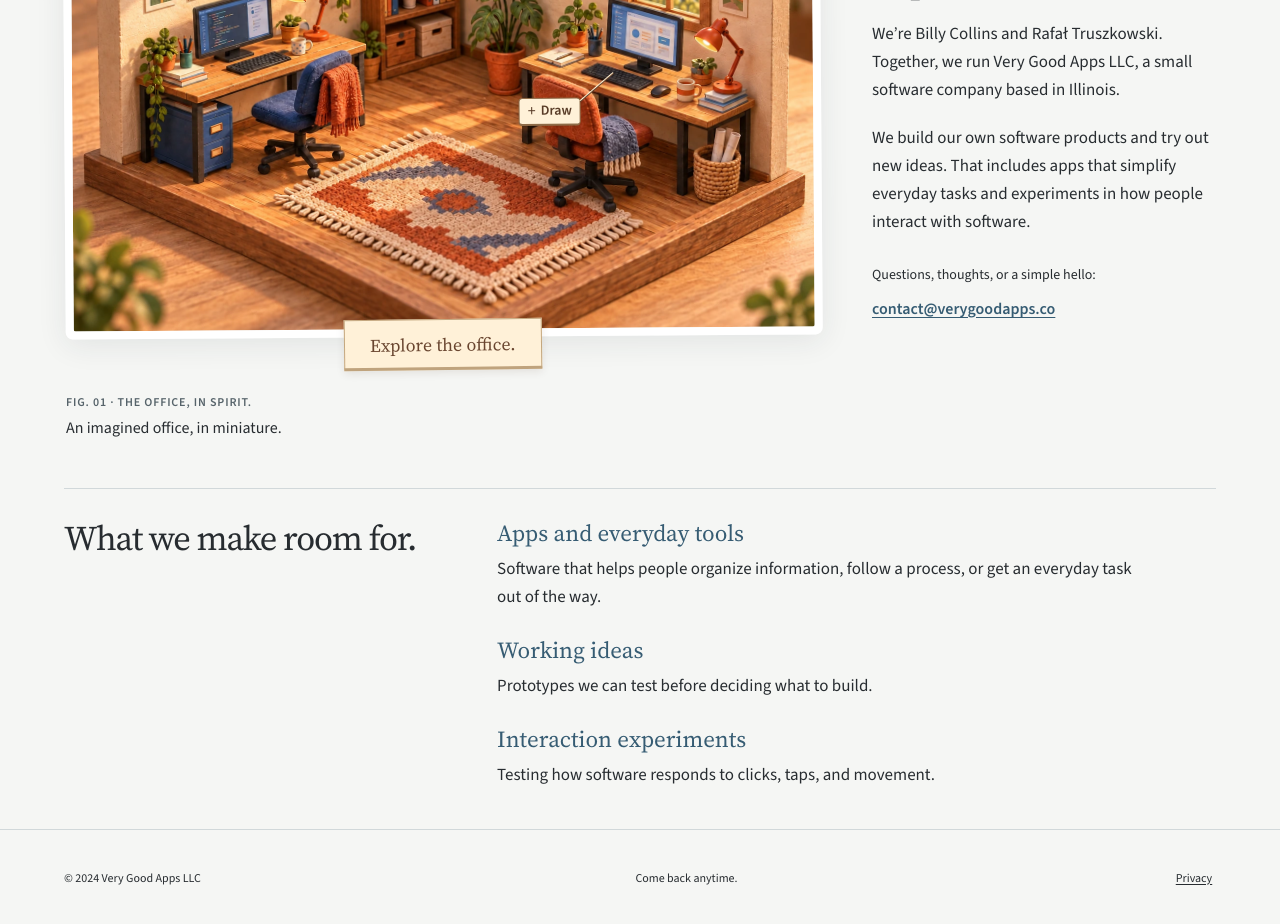
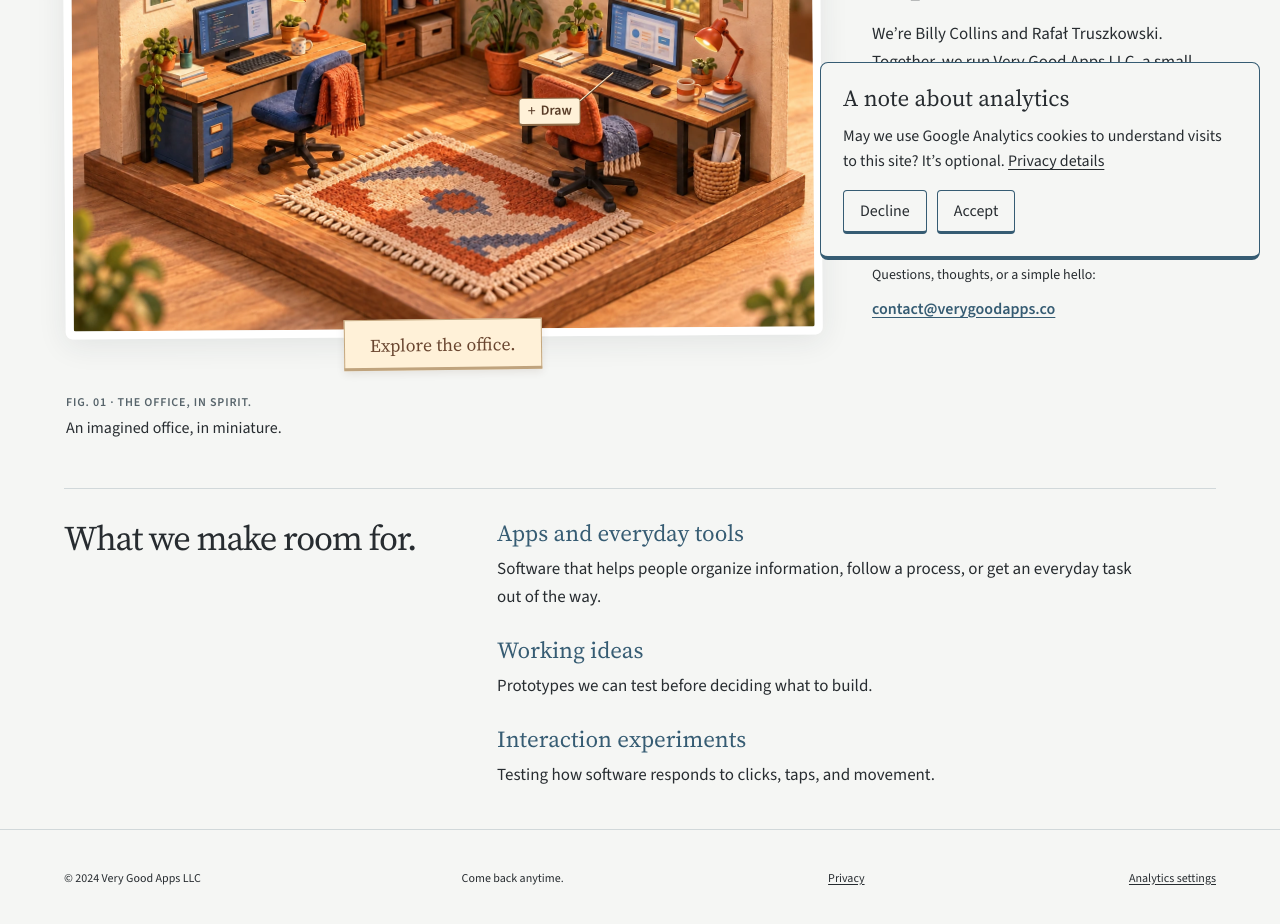
Before and after one commit to Very-Good-Apps-LLC/verygoodapps.co, a React (Vite) app: page / in a window 1280 px wide. Shown: the part 520-1444 px from the top of the page. Built offline with nearby package versions, Linux system fonts and the light colour scheme.

Commit message:
Add opt-in Google Analytics and update privacy notice

```diff
--- /dev/null
+++ b/src/analytics.js
@@ -0,0 +1,107 @@
+// Public GA4 measurement ID, not a credential.
+export const measurementId = 'G-1WYH706CWZ';
+export const preferenceKey = 'vga-analytics-consent-v1';
+const lifetime = 180 * 24 * 60 * 60;
+const disabledKey = `ga-disable-${measurementId}`;
+
+export function readConsent() {
+  try {
+    const saved = JSON.parse(localStorage.getItem(preferenceKey));
+    if (
+      ['accepted', 'declined'].includes(saved?.choice) &&
+      Number.isFinite(saved.expires) &&
+      saved.expires > Date.now()
+    )
+      return saved.choice;
+  } catch {
+    // Blocked or malformed storage leaves analytics off until a new choice.
+  }
+  return null;
+}
+
+export function saveConsent(choice) {
+  try {
+    localStorage.setItem(
+      preferenceKey,
+      JSON.stringify({
+        choice,
+        expires: Date.now() + lifetime * 1000,
+      }),
+    );
+  } catch {
+    // The choice still applies to this page when storage is unavailable.
+  }
+}
+
+function clearAnalyticsCookies() {
+  for (const cookie of document.cookie.split(';')) {
+    const name = cookie.trim().split('=')[0];
+    if (!/^vga_ga(?:_|$)/.test(name)) continue;
+    for (const domain of ['', '; Domain=verygoodapps.co', '; Domain=www.verygoodapps.co']) {
+      document.cookie = `${name}=; Max-Age=0; Path=/${domain}; SameSite=Lax; Secure`;
+    }
+  }
+}
+
+export function applyConsent(choice) {
+  // Never send development, preview-host, or local-network traffic to GA.
+  if (
+    !import.meta.env.PROD ||
+    !['verygoodapps.co', 'www.verygoodapps.co'].includes(location.hostname)
+  )
+    return;
+
+  if (choice !== 'accepted') {
+    window[disabledKey] = true;
+    if (window.gtag) window.gtag('consent', 'update', { analytics_storage: 'denied' });
+    clearAnalyticsCookies();
+    return;
+  }
+
+  window[disabledKey] = false;
+  if (document.getElementById('google-analytics')) {
+    window.gtag('consent', 'update', { analytics_storage: 'granted' });
+    return;
+  }
+
+  window.dataLayer = window.dataLayer || [];
+  window.gtag = function () {
+    window.dataLayer.push(arguments);
+  };
+  window.gtag('consent', 'default', {
+    analytics_storage: 'denied',
+    ad_storage: 'denied',
+    ad_user_data: 'denied',
+    ad_personalization: 'denied',
+  });
+  window.gtag('consent', 'update', { analytics_storage: 'granted' });
+  window.gtag('js', new Date());
+  // Report known pages only; omit query strings, fragments, and arbitrary 404 paths.
+  const path = ['/', '/index.html'].includes(location.pathname)
+    ? '/'
+    : ['/privacy', '/privacy/', '/privacy/index.html'].includes(location.pathname)
+      ? '/privacy/'
+      : '/404.html';
+  let referrer = '';
+  try {
+    referrer = new URL(document.referrer).origin;
+  } catch {
+    /* No referring site. */
+  }
+  window.gtag('config', measurementId, {
+    allow_google_signals: false,
+    allow_ad_personalization_signals: false,
+    page_location: location.origin + path,
+    page_referrer: referrer,
+    cookie_prefix: 'vga',
+    cookie_domain: 'verygoodapps.co',
+    cookie_expires: lifetime,
+    cookie_update: false,
+    cookie_flags: 'SameSite=Lax;Secure',
+  });
+  const script = document.createElement('script');
+  script.id = 'google-analytics';
+  script.async = true;
+  script.src = `https://www.googletagmanager.com/gtag/js?id=${measurementId}`;
+  document.head.append(script);
+}
--- /dev/null
+++ b/src/components/AnalyticsConsent.jsx
@@ -0,0 +1,77 @@
+import { useEffect, useRef, useState } from 'react';
+import { applyConsent, preferenceKey, readConsent, saveConsent } from '../analytics';
+
+export default function AnalyticsConsent() {
+  const [choice, setChoice] = useState(readConsent);
+  const [editing, setEditing] = useState(false);
+  const settings = useRef(null);
+  const decline = useRef(null);
+
+  useEffect(() => {
+    applyConsent(choice);
+  }, [choice]);
+  useEffect(() => {
+    const sync = (event) => {
+      if (event.key === preferenceKey || event.key === null) setChoice(readConsent());
+    };
+    window.addEventListener('storage', sync);
+    return () => window.removeEventListener('storage', sync);
+  }, []);
+  useEffect(() => {
+    if (editing) decline.current?.focus();
+  }, [editing]);
+
+  const choose = (next) => {
+    saveConsent(next);
+    // Stop collection immediately when withdrawing consent.
+    applyConsent(next);
+    setChoice(next);
+    setEditing(false);
+    settings.current?.focus({ preventScroll: true });
+  };
+
+  return (
+    <>
+      <button
+        className="analytics-settings"
+        id="analytics-settings"
+        ref={settings}
+        type="button"
+        aria-expanded={editing || !choice}
+        aria-controls={editing || !choice ? 'analytics-notice' : undefined}
+        onClick={() => setEditing(true)}
+      >
+        Analytics settings
+      </button>
+      {(editing || !choice) && (
+        <aside id="analytics-notice" className="analytics-notice" aria-labelledby="analytics-title">
+          <h2 id="analytics-title">A note about analytics</h2>
+          <p>
+            May we use Google Analytics cookies to understand visits to this site? It’s optional.
+            <span> </span>
+            <a href="/privacy/">Privacy details</a>
+          </p>
+          <div className="analytics-actions">
+            <button type="button" ref={decline} onClick={() => choose('declined')}>
+              Decline
+            </button>
+            <button type="button" onClick={() => choose('accepted')}>
+              Accept
+            </button>
+            {choice && (
+              <button
+                type="button"
+                onClick={() => {
+                  setEditing(false);
+                  settings.current?.focus();
+                }}
+              >
+                Close
+              </button>
+            )}
+          </div>
+        </aside>
+      )}
+    </>
+  );
+}
--- a/src/components/Footer.jsx
+++ b/src/components/Footer.jsx
@@ -1,3 +1,4 @@
+import AnalyticsConsent from './AnalyticsConsent';
 import { companyName } from '../site';
 import { KeepTogether } from './Text';
 
@@ -9,6 +10,7 @@ export default function Footer({ home }) {
       </span>
       <span>{home ? 'Come back anytime.' : 'Illinois, USA'}</span>
       <a href="/privacy/">Privacy</a>
+      <AnalyticsConsent />
     </footer>
   );
 }
--- a/src/pages/Privacy.jsx
+++ b/src/pages/Privacy.jsx
@@ -16,10 +16,7 @@ export default function Privacy() {
       </p>
       <section>
         <h2>Visiting this website</h2>
-        <p>
-          This website does not include advertising or{' '}
-          <KeepTogether>analytics tracking.</KeepTogether>
-        </p>
+        <p>This website does not display advertising.</p>
         <p>
           The interactive office runs in your browser. We don’t receive your drawings or record your
           interactions <KeepTogether>with it.</KeepTogether>
@@ -31,6 +28,33 @@ export default function Privacy() {
             GitHub Privacy Statement
           </a>
           .
+        </p>
+      </section>
+      <section>
+        <h2>Optional analytics</h2>
+        <p>
+          If you accept analytics, we use Google Analytics to understand how many people visit,
+          which pages they view, and which sites bring them here. Google processes information such
+          as page visits, time spent on the site, browser and device details, approximate location,
+          and cookie identifiers.
+        </p>
+        <p>
+          Google Analytics loads only after you accept. Declining does not affect the site. We do
+          not use this data for personalized advertising or send your drawings, office interactions,
+          name, or email address to Google Analytics.
+        </p>
+        <p>
+          We remember your choice in this browser for up to 180 days. Analytics cookies also expire
+          after up to 180 days. You can change your choice using the Analytics settings button at
+          the bottom of any page. Declining stops further analytics collection and removes this
+          site’s analytics cookies; it does not delete data already received by Google.
+        </p>
+        <p>
+          Learn more about{' '}
+          <a href="https://policies.google.com/technologies/partner-sites">
+            how Google uses information from sites that use its services
+          </a>{' '}
+          and read <a href="https://policies.google.com/privacy">Google’s Privacy Policy</a>.
         </p>
       </section>
       <section>
--- a/src/styles/site.css
+++ b/src/styles/site.css
@@ -316,3 +316,52 @@ p {
     min-inline-size: 0;
   }
 }
+
+.analytics-settings {
+  min-height: 44px;
+  background: none;
+  border: 0;
+  padding: 0;
+  font: inherit;
+  text-decoration: underline;
+  text-underline-offset: 0.2em;
+}
+.analytics-notice {
+  position: fixed;
+  z-index: 20;
+  inset: auto 20px 20px auto;
+  width: min(440px, calc(100% - 40px));
+  max-height: calc(100dvh - 40px);
+  overflow: auto;
+  padding: 22px;
+  background: var(--paper);
+  border: 1px solid var(--office-blue);
+  border-bottom-width: 4px;
+  border-radius: 8px;
+  color: var(--ink);
+  font: 16px/1.5 var(--office-sans);
+  text-transform: none;
+  letter-spacing: normal;
+  text-align: left;
+}
+.analytics-notice h2 {
+  margin-bottom: 10px;
+  font: 400 23px/1.2 var(--office-serif);
+}
+.analytics-actions {
+  display: flex;
+  flex-wrap: wrap;
+  gap: 10px;
+  margin-top: 16px;
+}
+.analytics-actions button {
+  padding: 8px 16px;
+  min-height: 44px;
+  background: var(--paper);
+  border: 1px solid var(--office-blue);
+  border-bottom-width: 3px;
+  border-radius: 4px;
+}
+.analytics-actions button:hover {
+  background: #e4ecef;
+}
```
Also changed, not shown: 2 other files (tests, documents, lock files or other folders).
